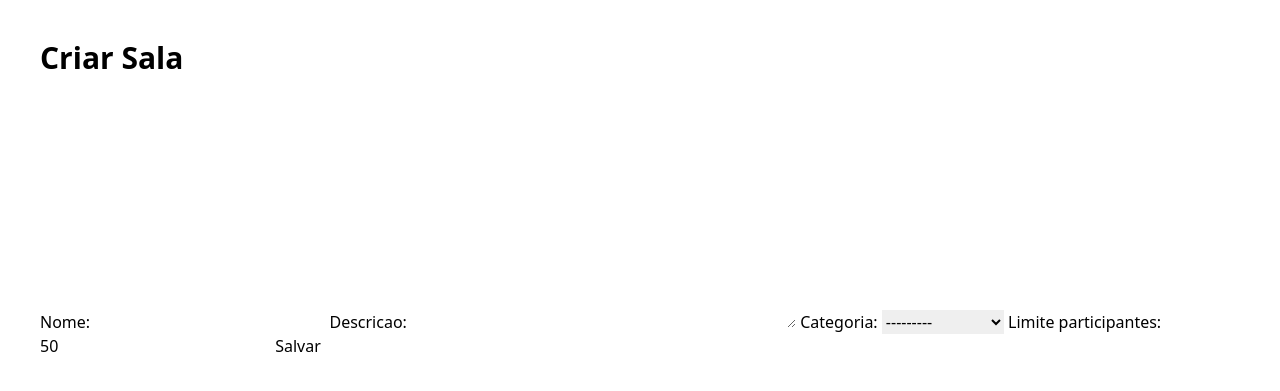
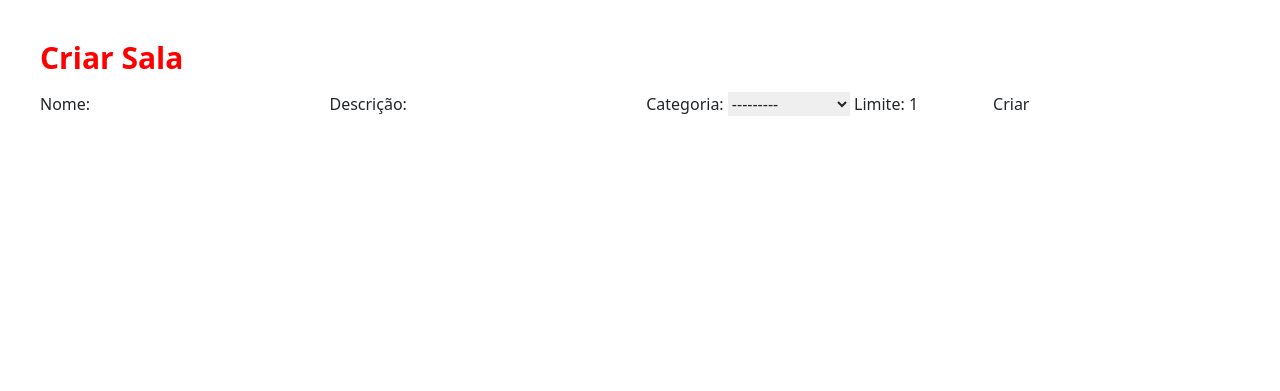
Before and after one commit to RenanTinti/crud_stack_tech, a Django app: page /criar_sala/ in a window 1280 px wide. Shown: the top 391 px of the page. Run offline with Django 4.2, Linux system fonts and the light colour scheme; some libraries are stand-ins or nearby versions.

Commit message:
ModelForm removed; Static directory added - proceeding to styling

```diff
--- a/crud_stack_tech/settings.py
+++ b/crud_stack_tech/settings.py
@@ -10,6 +10,7 @@ For the full list of settings and their values, see
 https://docs.djangoproject.com/en/4.1/ref/settings/
 """
 
+import os
 from pathlib import Path
 
 # Build paths inside the project like this: BASE_DIR / 'subdir'.
@@ -119,6 +120,10 @@ USE_TZ = True
 
 STATIC_URL = 'static/'
 
+STATICFILES_DIRS = [
+    os.path.join(BASE_DIR, 'static')
+]
+
 # Default primary key field type
 # https://docs.djangoproject.com/en/4.1/ref/settings/#default-auto-field
 
--- a/crud_stack_tech/urls.py
+++ b/crud_stack_tech/urls.py
@@ -1,7 +1,11 @@
 from django.contrib import admin
 from django.urls import path, include
+from django.conf import settings
+from django.conf.urls.static import static
 
 urlpatterns = [
     path('admin/', admin.site.urls),
     path('', include('salas_virtuais.urls'))
 ]
+
+urlpatterns += static(settings.STATIC_URL, document_root=settings.STATIC_ROOT)
--- a/salas_virtuais/forms.py
+++ /dev/null
@@ -1,7 +0,0 @@
-from django.forms import ModelForm
-from .models import Sala
-
-class SalaForm(ModelForm):
-    class Meta:
-        model = Sala
-        fields = '__all__'
--- a/salas_virtuais/models.py
+++ b/salas_virtuais/models.py
@@ -11,7 +11,7 @@ CATEGORIAS = (
 
 class Sala(models.Model):
     nome = models.CharField(max_length=100)
-    descricao = models.TextField(max_length=500)
+    descricao = models.CharField(max_length=255)
     categoria = models.CharField(choices=CATEGORIAS, max_length=100)
     limite_participantes = models.IntegerField(default=50)
     data_criacao = models.DateTimeField(auto_now_add=True)
--- a/salas_virtuais/templates/criar_sala.html
+++ b/salas_virtuais/templates/criar_sala.html
@@ -4,10 +4,21 @@
 <h1 class="text-3xl font-bold mb-3">Criar Sala</h1>
 
 <form method="post">
-    {% csrf_token %}
-    {{ form }}
+    <label for="sala-nome">Nome:</label>
+    <input type="text" name="sala-nome" id="sala-nome">
+    <label for="sala-nome">Descrição:</label>
+    <input type="text" name="sala-descricao" id="sala-descricao">
+    <label for="sala-nome">Categoria:</label>
+    <select name="sala-categoria" id="sala-categoria">
+        <option selected disabled>---------</option>
+    {% for categoria in categorias %}
+        <option value="{{ categoria.0 }}">{{ categoria.1 }}</option>
+    {% endfor %}
+    </select>
+    <label for="sala-nome" id="sala-limite">Limite:</label>
+    <input type="number" name="sala-limite" id="sala-limite" value="1" min="1" max="99">
 
-    <input type="submit" value="Salvar">
+    <input type="submit" value="Criar">
 </form>
 
 {% endblock %}
--- a/salas_virtuais/views.py
+++ b/salas_virtuais/views.py
@@ -1,6 +1,6 @@
 from django.shortcuts import render, redirect
 from .models import Sala
-from .forms import SalaForm
+from .models import CATEGORIAS
 
 # Create your views here.
 def index(request):
@@ -11,14 +11,8 @@ def index(request):
     return render(request, 'index.html', context)
 
 def criar_sala(request):
-    form = SalaForm()
-    if request.method == 'POST':
-        form = SalaForm(request.POST)
-        if form.is_valid():
-            form.save()
-            return redirect('/')
-
+    categorias = CATEGORIAS
     context = {
-        'form': form,
+        'categorias': categorias
     }
     return render(request, 'criar_sala.html', context)
--- /dev/null
+++ b/static/css/teste.css
@@ -0,0 +1,3 @@
+h1 {
+    color: red;
+}
--- a/templates/base.html
+++ b/templates/base.html
@@ -1,3 +1,5 @@
+{% load static %}
+
 <!DOCTYPE html>
 <html lang="en">
 <head>
@@ -5,6 +7,8 @@
     <meta http-equiv="X-UA-Compatible" content="IE=edge">
     <meta name="viewport" content="width=device-width, initial-scale=1.0">
     <script src="https://cdn.tailwindcss.com"></script>
+    <link href="https://cdn.jsdelivr.net/npm/bootstrap@5.3.0-alpha1/dist/css/bootstrap.min.css" rel="stylesheet" integrity="sha384-GLhlTQ8iRABdZLl6O3oVMWSktQOp6b7In1Zl3/Jr59b6EGGoI1aFkw7cmDA6j6gD" crossorigin="anonymous">
+    <link rel="stylesheet" href="{% static 'css/teste.css' %}">
     {% block head %}
 
     {% endblock head %}
```
Also changed, not shown: salas_virtuais/migrations/0002_alter_sala_descricao.py (added).
